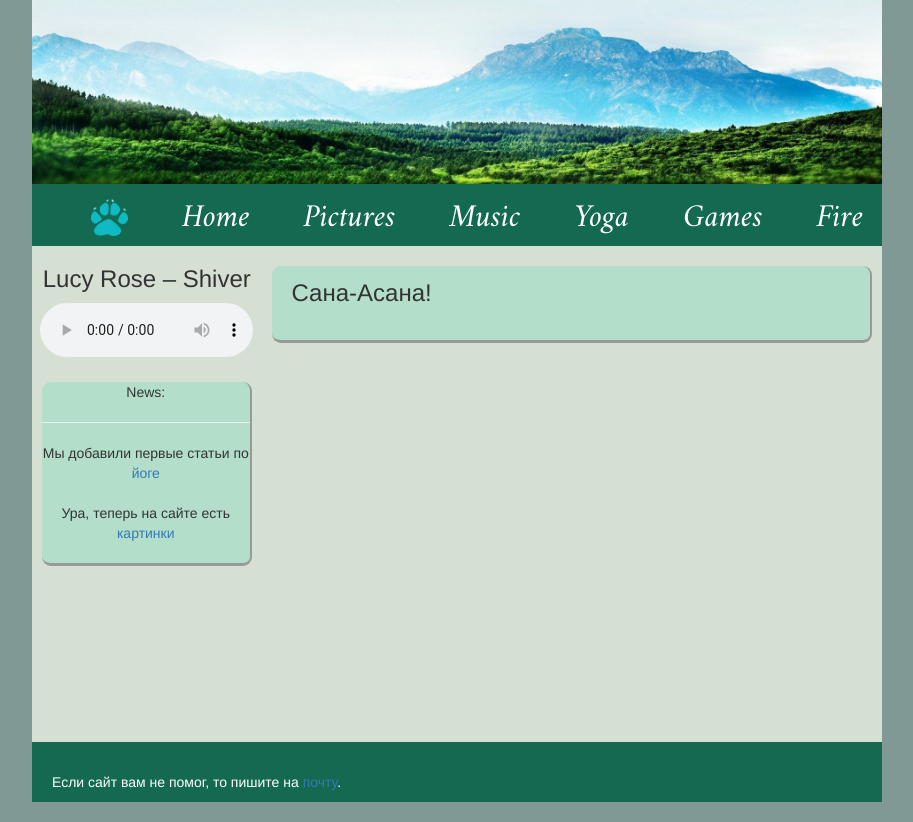
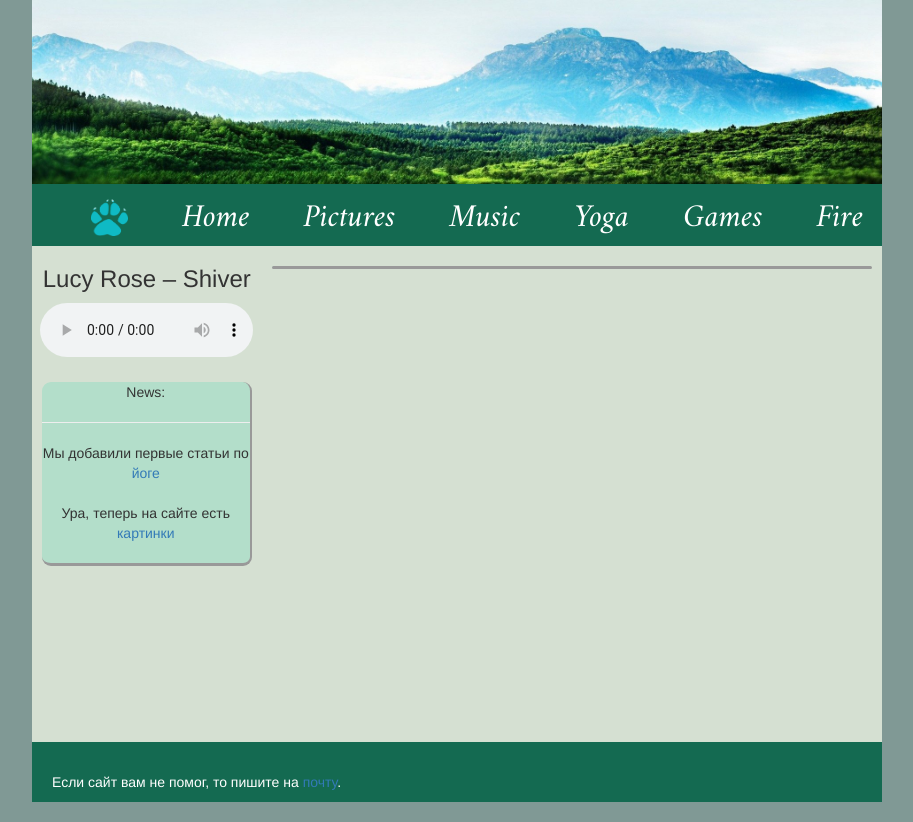
Before and after one commit to Arya-Domina/Zen-site, a Django app: page /yoga in a window 1280 px wide. Shown: the whole page, without its empty margins (183-1096 px from the left). Run offline with Django 3.2, Linux system fonts and the light colour scheme; data that the repository does not hold is empty; some libraries are stand-ins or nearby versions.

Commit message:
Update yoga.html

```diff
--- a/app/templates/app/yoga.html
+++ b/app/templates/app/yoga.html
@@ -2,7 +2,6 @@
 <html>
 {% block content %}
 <div>
-    <p>Сана-Асана!</p>
 
     {% for post in posts %}
             <p><a href="{% url 'post_detail' pk=post.pk %}">{{ post.title }}</a></p>
```
